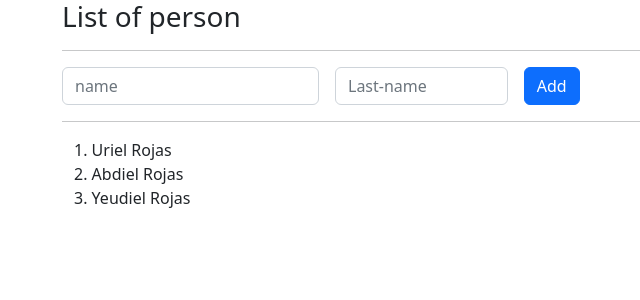
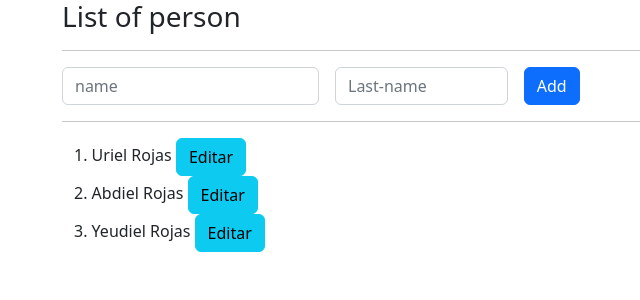
Before and after one commit to UrielRojas/listado-personas, an Angular app: page / in a window 1280 px wide. Shown: the top 300 px of the page, without its empty margins (20-660 px from the left). Built offline with nearby package versions, Linux system fonts and the light colour scheme.

Commit message:
feat: communication between components using service

```diff
--- a/src/app/formulario/formulario.component.ts
+++ b/src/app/formulario/formulario.component.ts
@@ -18,7 +18,11 @@ export class FormularioComponent  implements OnInit{
 
   constructor(
     private loggingService:LoggingService,
-    private personasService: PersonsService){}
+    private personasService: PersonsService){
+      this.personasService.greeting.subscribe(
+        (index: number) => alert("The index is: "+ index)
+      );
+    }
 
     ngOnInit(): void {
 
--- a/src/app/person/person.component.html
+++ b/src/app/person/person.component.html
@@ -1,8 +1,11 @@
 <div class="container">
-    <div class="row">
-      <div class="col">
-        <div >
+  <div class="row">
+    <div class="col">
+      <div>
         {{ index + 1 }}. {{ person.name }} {{ person.lName }}
+        <button type="submi" class="btn btn-info" (click)="emitGreeting()">
+          Editar
+        </button>
       </div>
     </div>
   </div>
--- a/src/app/person/person.component.ts
+++ b/src/app/person/person.component.ts
@@ -1,14 +1,24 @@
-import { Component, Input } from '@angular/core';
+import { Component, Input, OnInit } from '@angular/core';
 import { Person } from '../person.model';
+import { PersonsService } from '../persons.service';
 
 @Component({
   selector: 'app-person',
   templateUrl: './person.component.html',
   styleUrls: ['./person.component.css']
 })
-export class PersonComponent {
+export class PersonComponent implements OnInit{
   @Input() person: Person;
   @Input() index: number;
 
+  constructor(private personasService: PersonsService) { }
+
+  ngOnInit(): void {
+
+  }
+  emitGreeting() {
+    this.personasService.greeting.emit(this.index);
+
+  }
 
 }
--- a/src/app/persons.service.ts
+++ b/src/app/persons.service.ts
@@ -1,4 +1,4 @@
-import { Injectable } from "@angular/core";
+import { EventEmitter, Injectable } from "@angular/core";
 import { LoggingService } from "./LoggingService.service";
 import { Person } from "./person.model";
 @Injectable()
@@ -10,6 +10,7 @@ export class PersonsService{
         new Person('Abdiel', 'Rojas'),
         new Person('Yeudiel', 'Rojas')];
 
+    greeting = new EventEmitter<number>();
 
     constructor(private loggingservice: LoggingService){}
 
```
